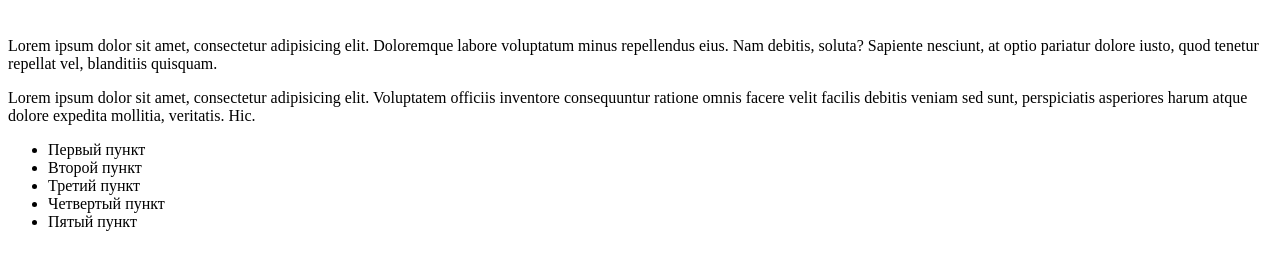
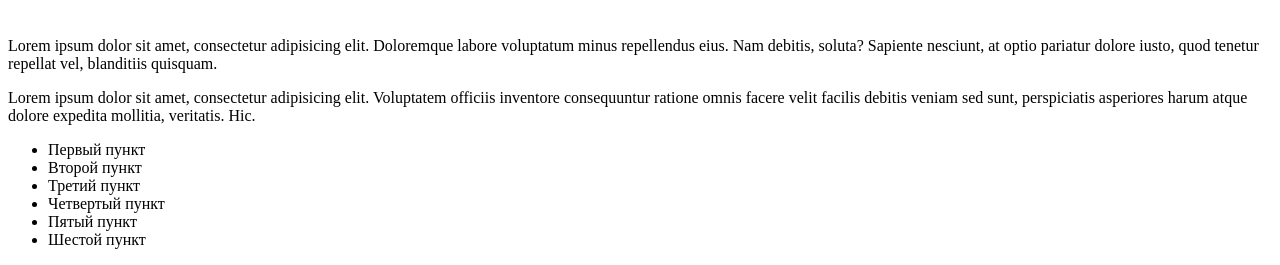
Before and after one commit to jkiddd/test-repo, a plain HTML site: page index.html in a window 1280 px wide. Shown: the part 627-892 px from the top of the page. Drawn offline with Linux system fonts and the light colour scheme.

Commit message:
Добавили шестой пункт

```diff
--- a/index.html
+++ b/index.html
@@ -26,6 +26,7 @@
 	<li>Третий пункт</li>
 	<li>Четвертый пункт</li>
 	<li>Пятый пункт</li>
+	<li>Шестой пункт</li>
 </ul>
 
 
```
